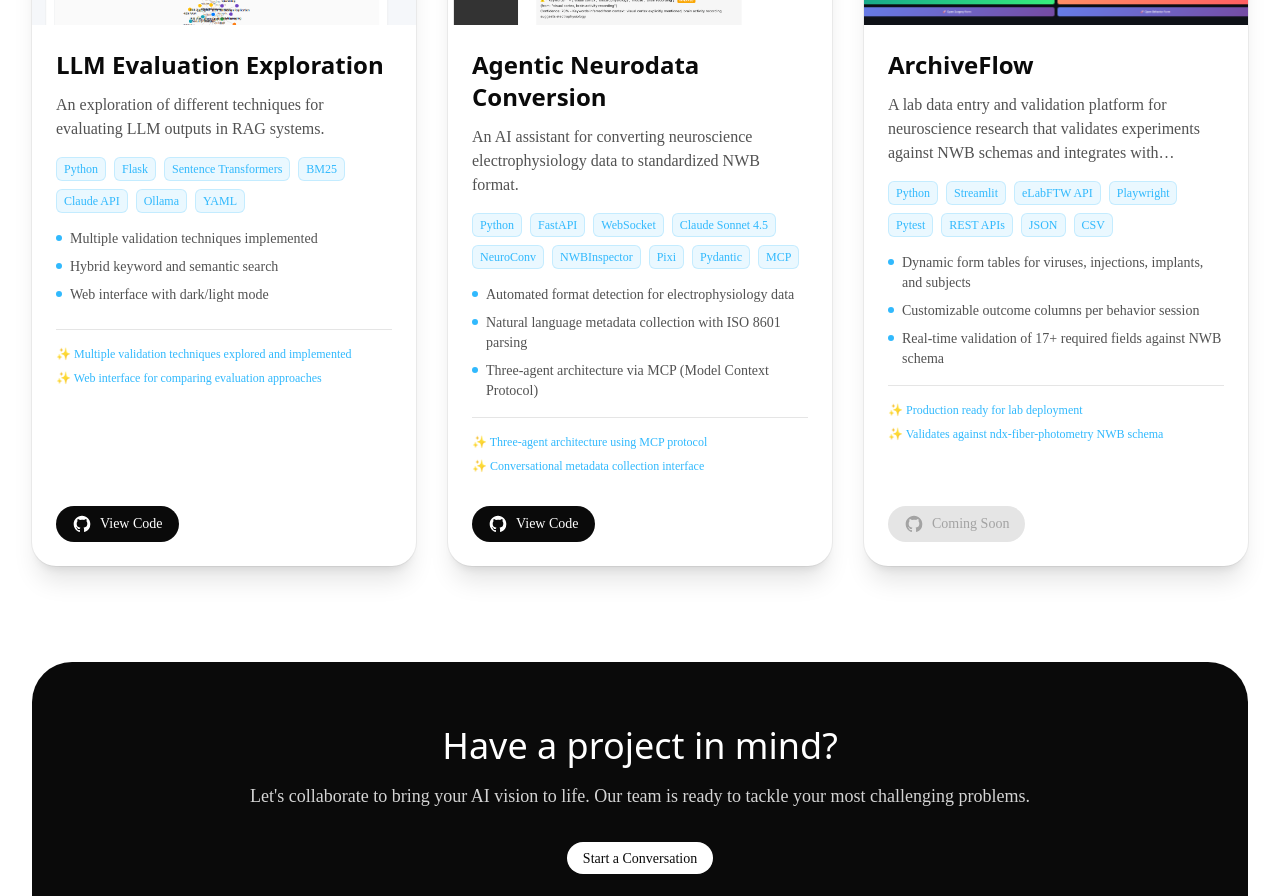
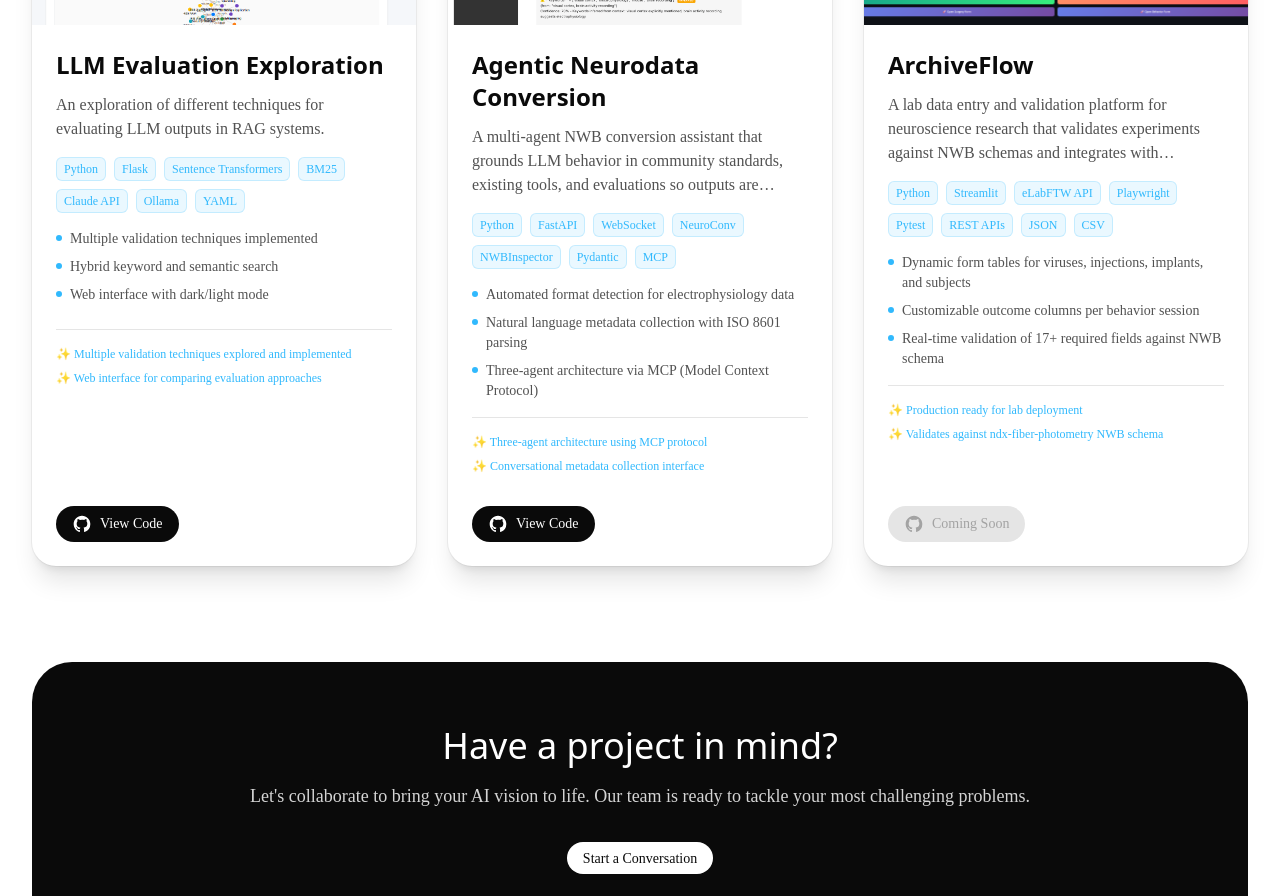
Before and after one commit to Python-AI-Solutions/pythonaisolutions_website, a Next.js app: page /portfolio in a window 1280 px wide. Shown: the part 1580-2476 px from the top of the page. Built offline with nearby package versions, Linux system fonts and the light colour scheme.

Commit message:
update nwb

```diff
--- a/src/data/projects.ts
+++ b/src/data/projects.ts
@@ -204,13 +204,13 @@ export const projectDetails: Record<string, ProjectDetail> = {
     title: 'Agentic Neurodata Conversion',
     category: 'Scientific Computing',
     shortDescription:
-      'An AI assistant for converting neuroscience electrophysiology data to standardized NWB format.',
+      'A multi-agent NWB conversion assistant that grounds LLM behavior in community standards, existing tools, and evaluations so outputs are scientifically trustworthy, not just schema-valid.',
     fullDescription:
-      'The Agentic Neurodata Conversion System is an AI assistant that streamlines NWB conversion through natural conversation. Three specialized AI agents work together: the Conversation Agent handles user interaction and metadata collection, the Conversion Agent detects data formats and runs conversions, and the Evaluation Agent validates output and explains issues. The system aims to simplify format detection, metadata collection, and validation for researchers converting neuroscience data to NWB format.',
+      'Agentic Neurodata Conversion is a three-agent system (Conversation, Conversion, Evaluation) for turning electrophysiology recordings into NWB through a chat interface. Its central goal is to tame agent behaviour by anchoring decisions in structured knowledge from the NWB ecosystem: schemas and ontologies, community-maintained conversion pipelines, reference datasets, and established QC tools. The project demonstrates spec-driven, heavily tested agent workflows that keep LLMs useful while making their outputs traceable, explainable, and suitable for sharing and DANDI upload.',
     problem:
-      'Converting electrophysiology data to NWB format requires understanding both source formats (like SpikeGLX and OpenEphys) and the NWB schema. Researchers must identify their data format, collect required metadata fields (experimenter, institution, subject details, electrode locations), run conversions, and interpret validation errors. DANDI archive submissions require strict compliance with NWB standards. This technical process can be time-consuming, especially for researchers without extensive programming experience.',
+      'In both NWB workflows and LLM-assisted tooling, “valid output” and “good scientific data” are not the same thing. It is easy to produce NWB files that pass basic validators yet misrepresent the experiment (wrong units, missing context, mislabelled structures), and equally easy for LLMs to generate convincing conversion code or metadata that only a domain expert would spot as wrong. Researchers lack agentic tools that systematically tie AI suggestions back to community ontologies, proven conversion scripts, and real example datasets, or that help them distinguish superficially valid files from data that is actually safe to share and reuse.',
     solution:
-      'An AI assistant that guides users through the conversion workflow via conversation. Users describe their experiment, and the system detects the data format by analyzing files (binary data, companion metadata, directory structure). Instead of filling out forms, users provide information naturally: "8-week-old male mice, hippocampal recordings from Dr. Smith\'s lab at MIT." The AI extracts structured metadata, asks for missing information, and tracks where values came from for DANDI compliance. After conversion, NWBInspector validates the file, and the AI explains issues clearly with suggested fixes.',
+      'The system constrains LLMs by making them operate over existing, trusted artefacts instead of free-form invention. Agents use community tools such as NeuroConv and NWBInspector, consult schemas and emerging ontology-backed services, and compare behaviour against curated test and example datasets. Each important decision is accompanied by provenance (what rule, tool, dataset, or eval run it came from), plus targeted tests and evaluations, so experts can quickly audit where the model is extrapolating and decide whether an NWB file is merely valid or genuinely ready for archiving. Future work is aimed at incorporating patterns from community templates like CatalystNeuro’s “my-lab-to-nwb” cookiecutter projects so agent behaviour increasingly reflects how labs actually organise their conversions.',
     whatWeDid: [
       'Built three-agent AI architecture using Claude Sonnet 4.5 via MCP (Model Context Protocol)',
       'Developed FastAPI + WebSocket backend for REST operations and real-time updates',
@@ -223,7 +223,7 @@ export const projectDetails: Record<string, ProjectDetail> = {
       'Implemented metadata provenance tracking documenting where every value came from',
       'Built conversation memory tracking last messages to avoid asking for same information twice',
     ],
-    techStack: ['Python', 'FastAPI', 'WebSocket', 'Claude Sonnet 4.5', 'NeuroConv', 'NWBInspector', 'Pixi', 'Pydantic', 'MCP'],
+    techStack: ['Python', 'FastAPI', 'WebSocket', 'NeuroConv', 'NWBInspector', 'Pydantic', 'MCP'],
     features: [
       'Automated format detection for electrophysiology data',
       'Natural language metadata collection with ISO 8601 parsing',
```
